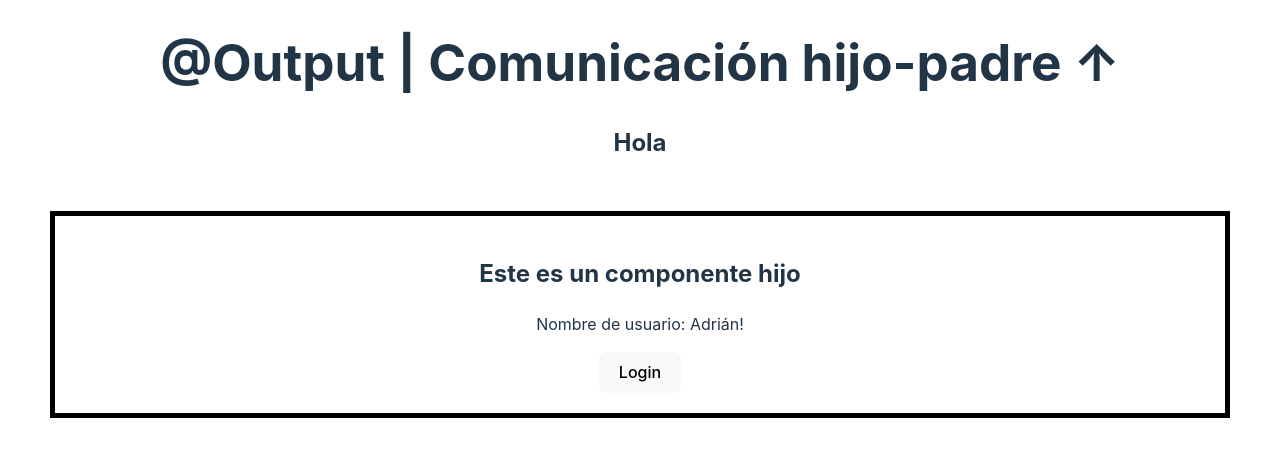
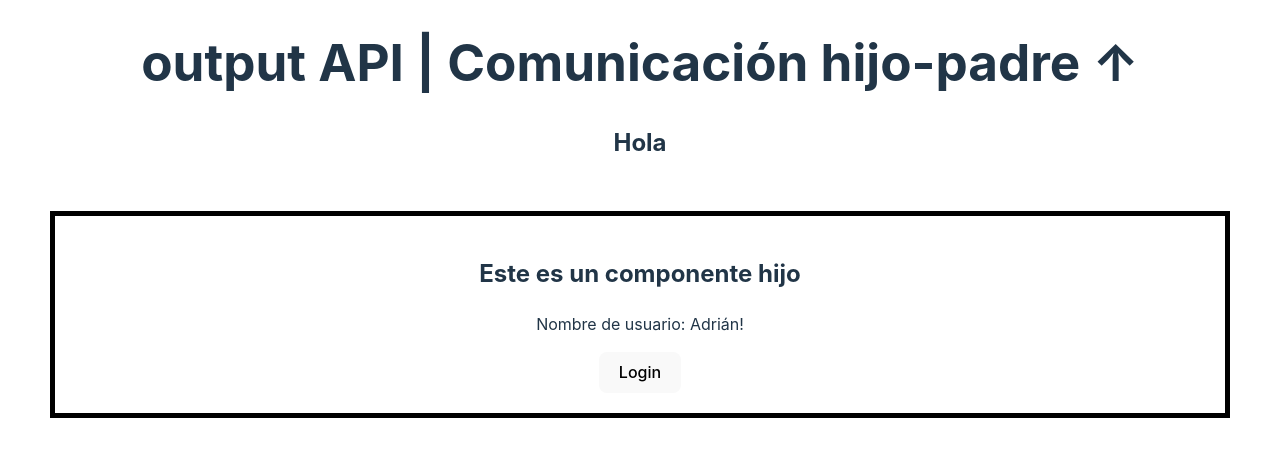
Before and after one commit to Amaza-ing/AMazaing-curso-Angular-desde-0, an Angular app: page / in a window 1280 px wide. Shown: the top 456 px of the page. Built offline with nearby package versions, Linux system fonts and the light colour scheme.

Commit message:
09b-output-api

```diff
--- a/src/app/app.component.html
+++ b/src/app/app.component.html
@@ -1,4 +1,4 @@
-<h1>&#64;Output | Comunicación hijo-padre ↑</h1>
+<h1>output API | Comunicación hijo-padre ↑</h1>
 
 <h2>Hola {{ name }}</h2>
 
--- a/src/app/components/child/child.component.ts
+++ b/src/app/components/child/child.component.ts
@@ -1,4 +1,4 @@
-import { Component, EventEmitter, Output } from '@angular/core';
+import { Component, output} from '@angular/core';
 
 @Component({
   selector: 'app-child',
@@ -8,8 +8,10 @@ import { Component, EventEmitter, Output } from '@angular/core';
   styleUrl: './child.component.css',
 })
 export class ChildComponent {
-  @Output()
-  login: EventEmitter<any> = new EventEmitter<any>;
+//   @Output()
+//   login: EventEmitter<any> = new EventEmitter<any>;
+
+  login = output<any>();
 
   userName: string = 'Adrián!';
 
```
